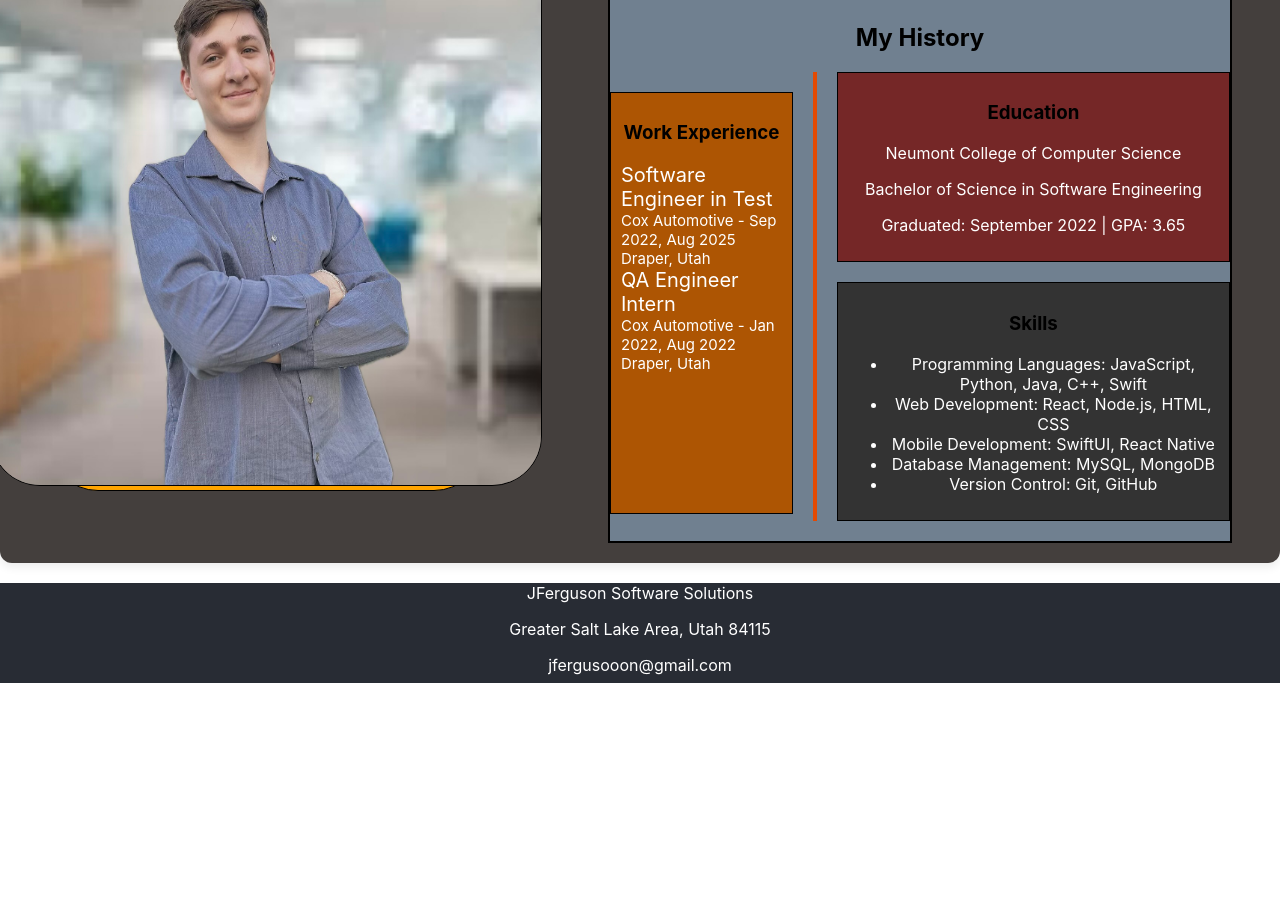
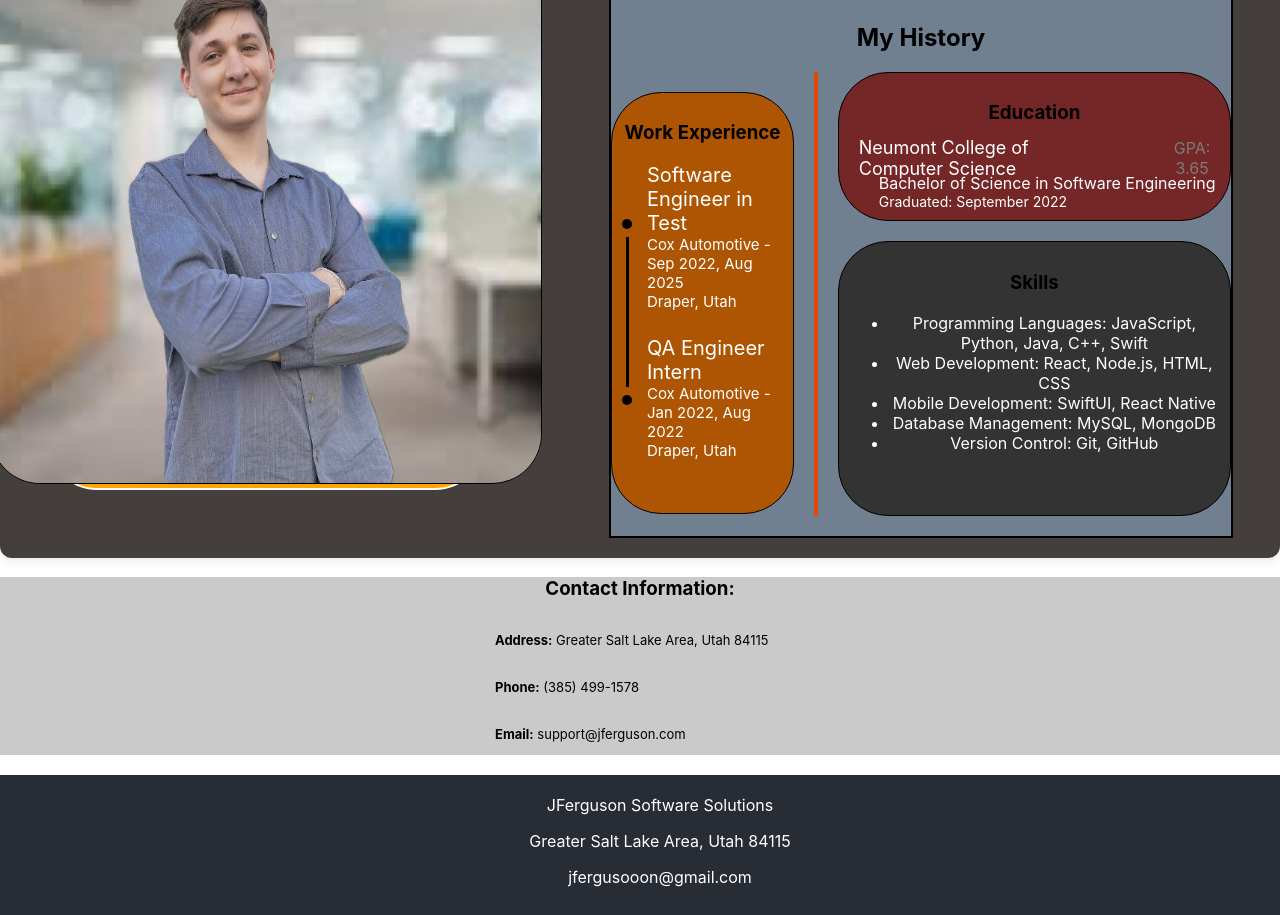
Before and after one commit to JFergusooon/ReactSite-Portfolio, a React (Create React App) app in the folder frontend/: page /about in a window 1280 px wide. Shown: the part 740-1655 px from the top of the page. Before the commit the page ends 1423 px from the top, so only its background shows below. Built offline with nearby package versions, Linux system fonts and the light colour scheme.

Commit message:
Overhaul Systems

```diff
--- a/frontend/src/components/FooterComponent.jsx
+++ b/frontend/src/components/FooterComponent.jsx
@@ -4,9 +4,24 @@ import React from 'react';
 
 function FooterComp() {
   return <>
-    <footer style={{width: '100%', height: '100px', textAlign: 'center', marginTop: '20px', color: "#fff", backgroundColor: '#282c34'}}>
-      <div>
-        <p>JFerguson Software Solutions</p>
+    <footer style={{gap: '0px'}}>
+      <div style={{height: '100%', backgroundColor: '#cacacaff', padding: '00px', textAlign: 'center', color: '#000'}}>
+        <h3>Contact Information:</h3>
+
+        <div style={{display: 'flex', flexDirection: 'column', gap: '5px', paddingLeft: '10px', textAlign: 'left', width: '300px', margin: '0 auto', fontSize: '13px'}}>
+            <p><strong>Address:</strong> Greater Salt Lake Area, Utah 84115</p>
+
+            <p><strong>Phone:</strong> (385) 499-1578</p>
+
+            <p><strong>Email:</strong> support@jferguson.com</p>
+        </div>
+
+
+
+      </div>
+
+      <div style={{padding: '20px', width: '100%', height: '100px', textAlign: 'center', marginTop: '20px', color: "#fff", backgroundColor: '#282c34'}}>
+        <p style={{padding: '0px', margin: '0px'}}>JFerguson Software Solutions</p>
         <p>Greater Salt Lake Area, Utah 84115</p>
         <p>jfergusooon@gmail.com</p>
       </div>
--- a/frontend/src/css/About.css
+++ b/frontend/src/css/About.css
@@ -19,9 +19,9 @@
   border: 1px solid black;
   margin-right: 20px;
   padding: 10px;
-  gap: 0px;
   width: 35%;
   height: 400px;
+  border-radius: 50px;
 }
 
 .education {
@@ -29,6 +29,8 @@
   background: rgb(117, 39, 39);
   border: 1px solid black;
   padding: 10px;
+  gap: 5px;
+  border-radius: 50px;
 }
 
 .skills {
@@ -37,6 +39,8 @@
   background: rgb(51, 51, 51);
   border: 1px solid black;
   padding: 10px;
+  height: 253px;
+  border-radius: 50px;
 }
 
 .selfie-left {
@@ -46,7 +50,7 @@
   align-items: center;
   height: 710px;
   background-color: orange;
-  border: solid 1px black;
+  border: solid 2px white;
   border-radius: 50px;
 }
 
--- a/frontend/src/pages/About.jsx
+++ b/frontend/src/pages/About.jsx
@@ -35,16 +35,43 @@ function AboutPage() {
             {/* Work Experience */}
             <div className='work-experience'>
               <h3> Work Experience</h3>
+              <div style={{display: 'flex', flexDirection: 'row', alignItems: 'center', gap: '15px'}}>
+
+                <div style={{display: 'flex', flexDirection: 'column', gap: '8px', alignItems: 'center'}}>
+                  <div style={{background: 'black', height: '10px', width: '10px' , borderRadius: '5px'}}></div>
+
+                  <div style={{background: 'black', height: '150px', width: '3px'}}></div>
+
+                  <div style={{background: 'black', height: '10px', width: '10px', borderRadius: '5px'}}></div>
+                </div>
+
+
+
+
+
+
+
+
+
+
+
+
+
+                <div>
                   <div style={{color: '#fff', padding: '0px', margin: '0 auto', gap: '0px', textAlign: 'left'}}>
                     <p style={{fontSize: '20px', padding: '0px', margin: '0px'}}> Software Engineer in Test</p>
                     <p style={{fontSize: '15px', padding: '0px', margin: '0px'}}> Cox Automotive - Sep 2022, Aug 2025</p>
                     <p style={{fontSize: '15px', padding: '0px', margin: '0px'}}> Draper, Utah</p>
                   </div>
+                  <div style={{background: '#ad5503', height: '25px'}}></div>
                   <div style={{color: '#fff', padding: '0px', margin: '0 auto', gap: '0px', textAlign: 'left'}}>
                     <p style={{fontSize: '20px', padding: '0px', margin: '0px'}}> QA Engineer Intern</p>
                     <p style={{fontSize: '15px', padding: '0px', margin: '0px'}}> Cox Automotive - Jan 2022, Aug 2022</p>
                     <p style={{fontSize: '15px', padding: '0px', margin: '0px'}}> Draper, Utah</p>
                   </div>
+                </div>
+              </div>
+
             </div>
 
             <div style={{backgroundColor: '#e24a03', width: '5px'}}></div>
@@ -55,9 +82,13 @@ function AboutPage() {
               <div className = 'education'>
                 <h3> Education </h3>
                 <div style={{color: '#fff'}}>
-                  <p> Neumont College of Computer Science </p>
-                  <p> Bachelor of Science in Software Engineering </p>
-                  <p> Graduated: September 2022  | GPA: 3.65</p>
+                  <div style={{display: 'flex', flexDirection: 'row', alignItems: 'center', gap: '15%', margin: '0px', padding: '0px', height: '30px'}}>
+                    <p style={{fontSize: '18px', paddingLeft: '10px', margin: '0px', textAlign: 'left'}}> Neumont College of Computer Science </p>
+                    <p style={{color: '#7e7a7aff'}}>GPA: 3.65</p>
+                  </div>
+
+                  <p style={{fontSize: '16px', paddingLeft: '30px', margin: '0px', textAlign: 'left'}}> Bachelor of Science in Software Engineering </p>
+                  <p style={{fontSize: '14px', paddingLeft: '30px', margin: '0px', textAlign: 'left'}}> Graduated: September 2022</p>
                 </div>
               </div>
               <div className = 'skills'>
--- a/frontend/src/pages/Home.jsx
+++ b/frontend/src/pages/Home.jsx
@@ -15,9 +15,10 @@ function HomePage() {
       <h1>Welcome to the Home Page!</h1>
     </div>
 
-    <div style={{padding: '20px', background: '#443f3d', color: '#fff', textAlign: 'center', height: '150px'}}>
-      <p>Software Development</p>
-      <p>With A Strong Background in fullstack...</p>
+    <div style={{height: '300px', padding: '20px', background: '#443f3d', color: '#fff', textAlign: 'center', height: '150px', alignItems: 'center', justifyContent: 'center'}}>
+      <p style={{width: "320px"}}>Software Development</p>
+      <p style={{width: '320px', textAlign: 'left'
+      }}>ONS has a rich history developing both server side and web based software solutions. We pride ourselves on our clean, professional and scalable software that functions as expected while being delivered on time. Stop dealing with excuses.</p>
     </div>
     {/*Why Choose Me Section*/}
     <div>
```
Lines whose indentation alone changed are shown as unchanged.
